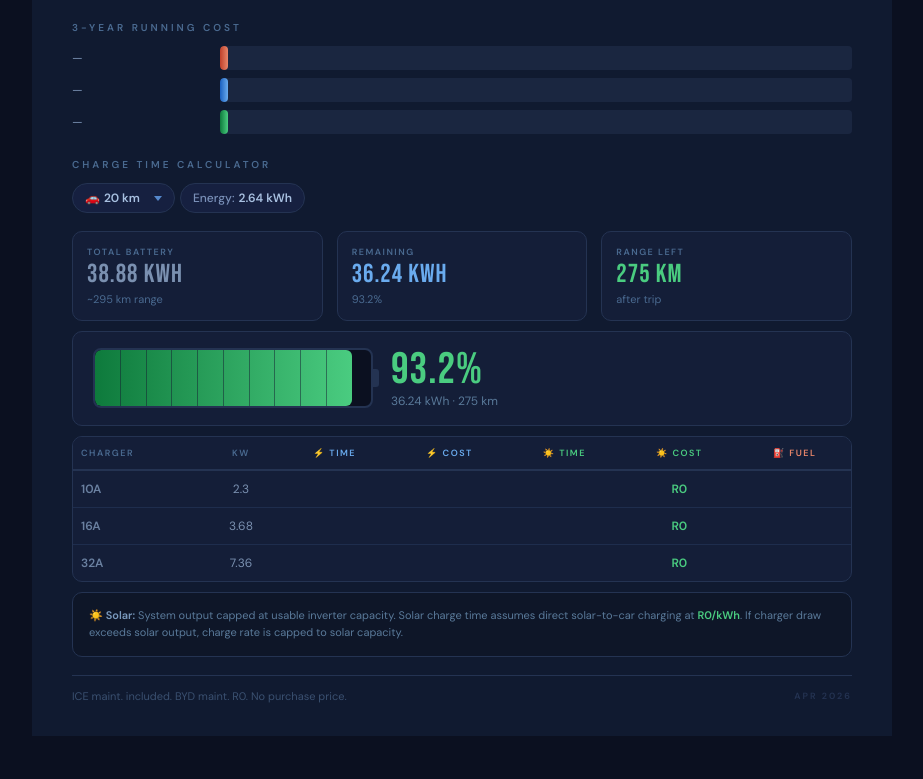
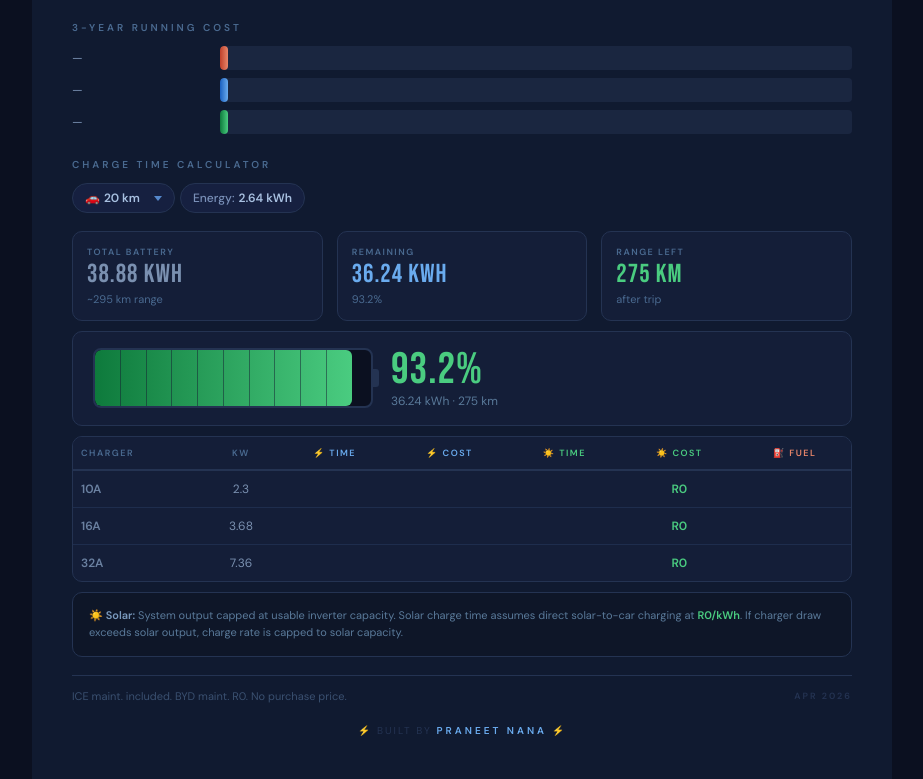
Before and after one commit to praneetnana/ev-cost-calculator, a plain HTML site: page index.html in a window 1280 px wide. Shown: the part 828-1607 px from the top of the page, without its empty margins (178-1101 px from the left). Before the commit the page ends 1564 px from the top, so only its background shows below. Drawn offline with Linux system fonts and the light colour scheme.

Commit message:
Update index.html

```diff
--- a/index.html
+++ b/index.html
@@ -516,6 +516,9 @@ body{
     <div class="foot-n" id="fN">ICE maint. included. BYD maint. R0. No purchase price.</div>
     <div class="foot-b">Apr 2026</div>
   </div>
+  <div style="text-align:center;padding:20px 0 10px;font-size:10px;letter-spacing:2px;text-transform:uppercase;color:#243352">
+    ⚡ Built by <span style="color:#6aabee;font-weight:700;letter-spacing:3px">Praneet Nana</span> ⚡
+  </div>
 </div>
 
 <script>
```
